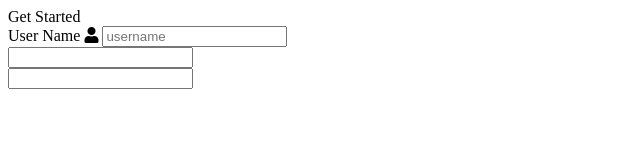
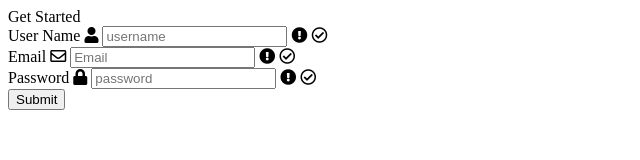
Before and after one commit to juliezimmer/form_validation, a plain HTML site: page index.html in a window 1280 px wide. Shown: the whole page, without its empty margins (0-640 px from the left). Drawn offline with Linux system fonts and the light colour scheme.

Commit message:
outline of form elements done

```diff
--- a/index.html
+++ b/index.html
@@ -4,6 +4,7 @@
    <meta charset="UTF-8">
    <meta http-equiv="X-UA-Compatible" content="IE=edge">
    <meta name="viewport" content="width=device-width, initial-scale=1.0">
+   <link rel="stylesheet" href="style.css">
    <link
       rel="stylesheet"
       href="https://cdnjs.cloudflare.com/ajax/libs/font-awesome/5.15.4/css/all.min.css"
@@ -13,31 +14,52 @@
 </head>
 <body>
    <div class="container">
-      <form action="" id="form">
 
+      <form id="form">
          <div class="title">Get Started</div>
 
          <div>
-            <!--username input with fa icon-->
+            <!--username input with fa icons-->
             <label for="username">User Name</label>
             <i class="fas fa-user"></i>
-            <input
-               type="text"
-               name="username"
-               id="username"
-               placeholder="username"
-            />
+            <input type="text" name="username" id="username" placeholder="username" />
+            <!--fa danger icon -->
+            <i class="fas fa-exclamation-circle"></i>
+            <!-- success fa icon -->
+            <i class="far fa-check-circle"></i>
+            <!--error class div-->
+            <div class="error"></div>
          </div>
 
+         <!--email input with fa icon-->
          <div>
-            <input type="email">
+            <label for="email">Email</label>
+            <i class="far fa-envelope"></i>
+            <input type="email" name="email" id="email" placeholder="Email" />
+            <!--fa danger icon -->
+            <i class="fas fa-exclamation-circle"></i>
+            <!-- success fa icon -->
+            <i class="far fa-check-circle"></i>
+            <!--error class div-->
+            <div class="error"></div>
          </div>
+         <!--password input with fa icon-->
          <div>
-            <input type="password">
+            <!--password input with fa icon-->
+            <label for="password">Password</label>
+            <i class="fas fa-lock"></i>
+            <input type="password" name="password" id="password" placeholder="password" />
+            <!--fa danger icon -->
+            <i class="fas fa-exclamation-circle"></i>
+            <!-- success fa icon -->
+            <i class="far fa-check-circle"></i>
+            <!--error class div-->
+            <div class="error"></div>
          </div>
-
+         <button type="submit" id="submit">Submit</button>
       </form>
 
    </div>
 </body>
+<script src="main.js"></script>
 </html>
```
